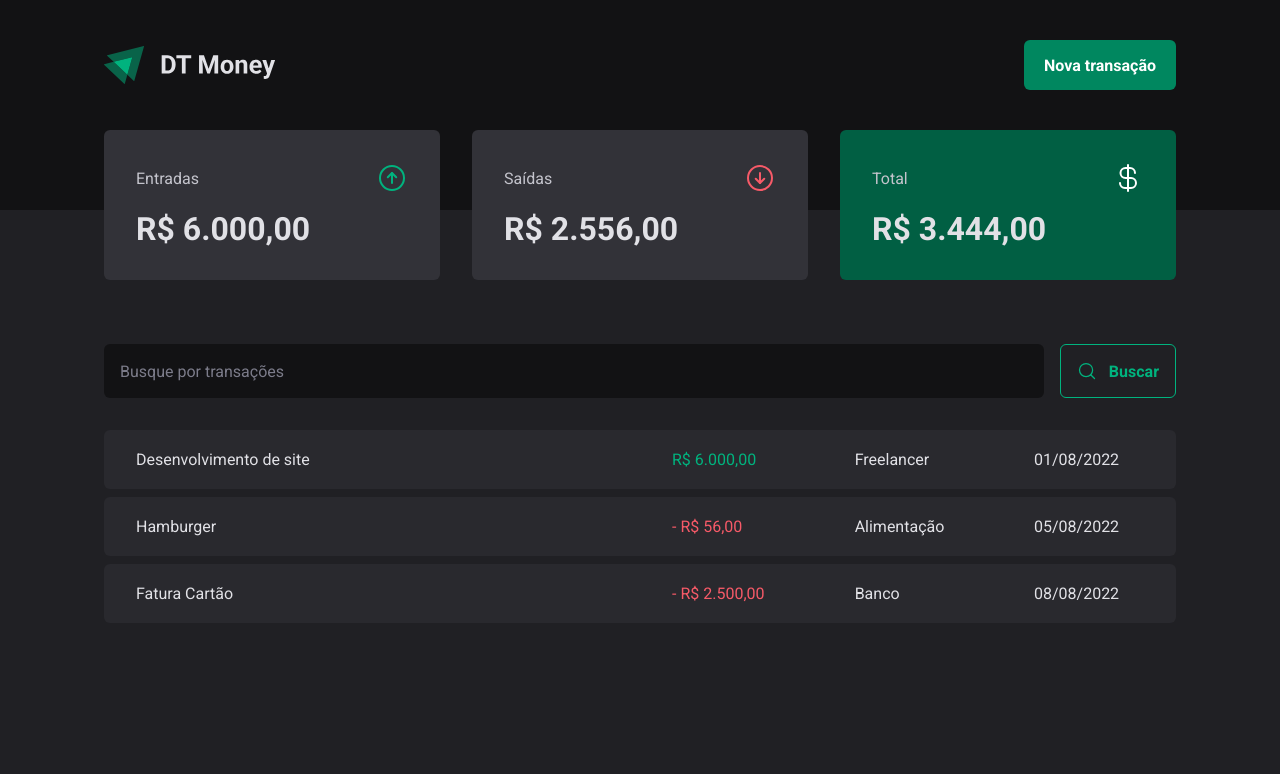
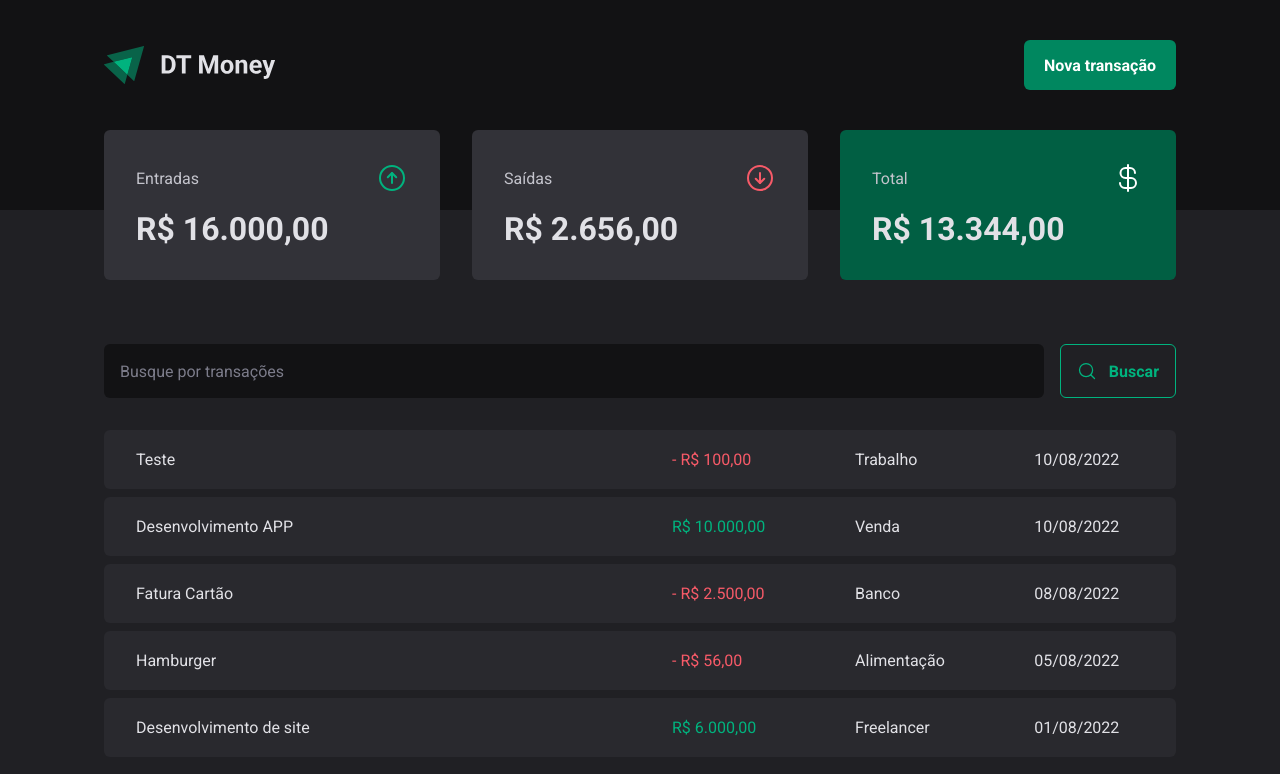
Before and after one commit to jfernandesdev/dt-money-2, a React (Vite) app: page / in a window 1280 px wide. Shown: the top 774 px of the page. Built offline with nearby package versions, Linux system fonts and the light colour scheme; data requests are answered from the project's data file.

Commit message:
FEAT: registering new transaction

```diff
--- a/db.json
+++ b/db.json
@@ -16,13 +16,29 @@
       "price": 56,
       "createdAt": "2022-08-05T13:00:06.741Z"
     },
-     {
+    {
       "id": 3,
       "description": "Fatura Cartão",
       "type": "outcome",
       "category": "Banco",
       "price": 2500,
       "createdAt": "2022-08-08T13:00:06.741Z"
+    },
+    {
+      "description": "Desenvolvimento APP",
+      "price": 10000,
+      "category": "Venda",
+      "type": "income",
+      "createdAt": "2022-08-10T17:47:27.420Z",
+      "id": 4
+    },
+    {
+      "description": "Teste",
+      "price": 100,
+      "category": "Trabalho",
+      "type": "outcome",
+      "createdAt": "2022-08-10T17:59:03.959Z",
+      "id": 5
     }
   ]
 }
--- a/src/components/NewTransactionModal/index.tsx
+++ b/src/components/NewTransactionModal/index.tsx
@@ -11,6 +11,7 @@ import {
   TransactionType,
   TransactionTypeButton,
 } from './styles'
+import { useTransaction } from '../../hooks/useTransactions'
 
 const newTransactionFormSchema = z.object({
   description: z.string(),
@@ -22,10 +23,13 @@ const newTransactionFormSchema = z.object({
 type NewTransactionFormInputs = z.infer<typeof newTransactionFormSchema>
 
 export function NewTransactionModal() {
+  const { createTransaction } = useTransaction()
+
   const {
     register,
     control,
     handleSubmit,
+    reset,
     formState: { isSubmitting },
   } = useForm<NewTransactionFormInputs>({
     resolver: zodResolver(newTransactionFormSchema),
@@ -35,9 +39,16 @@ export function NewTransactionModal() {
   })
 
   async function handleNewTransaction(data: NewTransactionFormInputs) {
-    await new Promise((resolve) => setTimeout(resolve, 2000))
+    const { description, price, category, type } = data
 
-    console.log(data)
+    await createTransaction({
+      description,
+      price,
+      category,
+      type,
+    })
+
+    reset()
   }
 
   return (
--- a/src/contexts/TransactionsContext.tsx
+++ b/src/contexts/TransactionsContext.tsx
@@ -10,9 +10,17 @@ interface Transaction {
   createdAt: string
 }
 
+interface CreateTransactionInput {
+  description: string
+  price: number
+  category: string
+  type: 'income' | 'outcome'
+}
+
 export interface TransactionsContextType {
   transactions: Transaction[]
   fetchTransactions: (query?: string) => Promise<void>
+  createTransaction: (data: CreateTransactionInput) => Promise<void>
 }
 
 interface TransactionsProviderProps {
@@ -25,13 +33,29 @@ export function TransactionsProvider({ children }: TransactionsProviderProps) {
   const [transactions, setTransactions] = useState<Transaction[]>([])
 
   async function fetchTransactions(query?: string) {
-    const { data } = await api.get('/transactions', {
+    const response = await api.get('/transactions', {
       params: {
+        _sort: 'createdAt',
+        _order: 'desc',
         q: query,
       },
     })
 
-    setTransactions(data)
+    setTransactions(response.data)
+  }
+
+  async function createTransaction(data: CreateTransactionInput) {
+    const { description, price, category, type } = data
+
+    const response = await api.post('transactions', {
+      description,
+      price,
+      category,
+      type,
+      createdAt: new Date(),
+    })
+
+    setTransactions((state) => [response.data, ...state])
   }
 
   useEffect(() => {
@@ -39,7 +63,9 @@ export function TransactionsProvider({ children }: TransactionsProviderProps) {
   }, [])
 
   return (
-    <TransactionsContext.Provider value={{ transactions, fetchTransactions }}>
+    <TransactionsContext.Provider
+      value={{ transactions, fetchTransactions, createTransaction }}
+    >
       {children}
     </TransactionsContext.Provider>
   )
--- a/src/pages/Transactions/styles.ts
+++ b/src/pages/Transactions/styles.ts
@@ -4,7 +4,7 @@ export const TransactionsContainer = styled.main`
   width: 100%;
   max-width: 1120px;
   margin: 4rem auto 0;
-  padding: 0 1.5rem;
+  padding: 0 1.5rem 2rem;
 `
 
 export const TransactionsTable = styled.table`
--- a/src/styles/global.ts
+++ b/src/styles/global.ts
@@ -5,6 +5,24 @@ export const GlobalStyle = createGlobalStyle`
     padding: 0;
     margin: 0;
     box-sizing: border-box;
+  }
+
+  ::-webkit-scrollbar {
+    width: 6px;
+  }
+
+  ::-webkit-scrollbar,
+  ::-webkit-scrollbar-track {
+    background: transparent;
+  }
+
+  ::-webkit-scrollbar-thumb {
+    background: #4d4d57;
+  }
+
+  ::-webkit-scrollbar,
+  ::-webkit-scrollbar-track {
+    background: transparent;
   }
 
   :focus {
```
